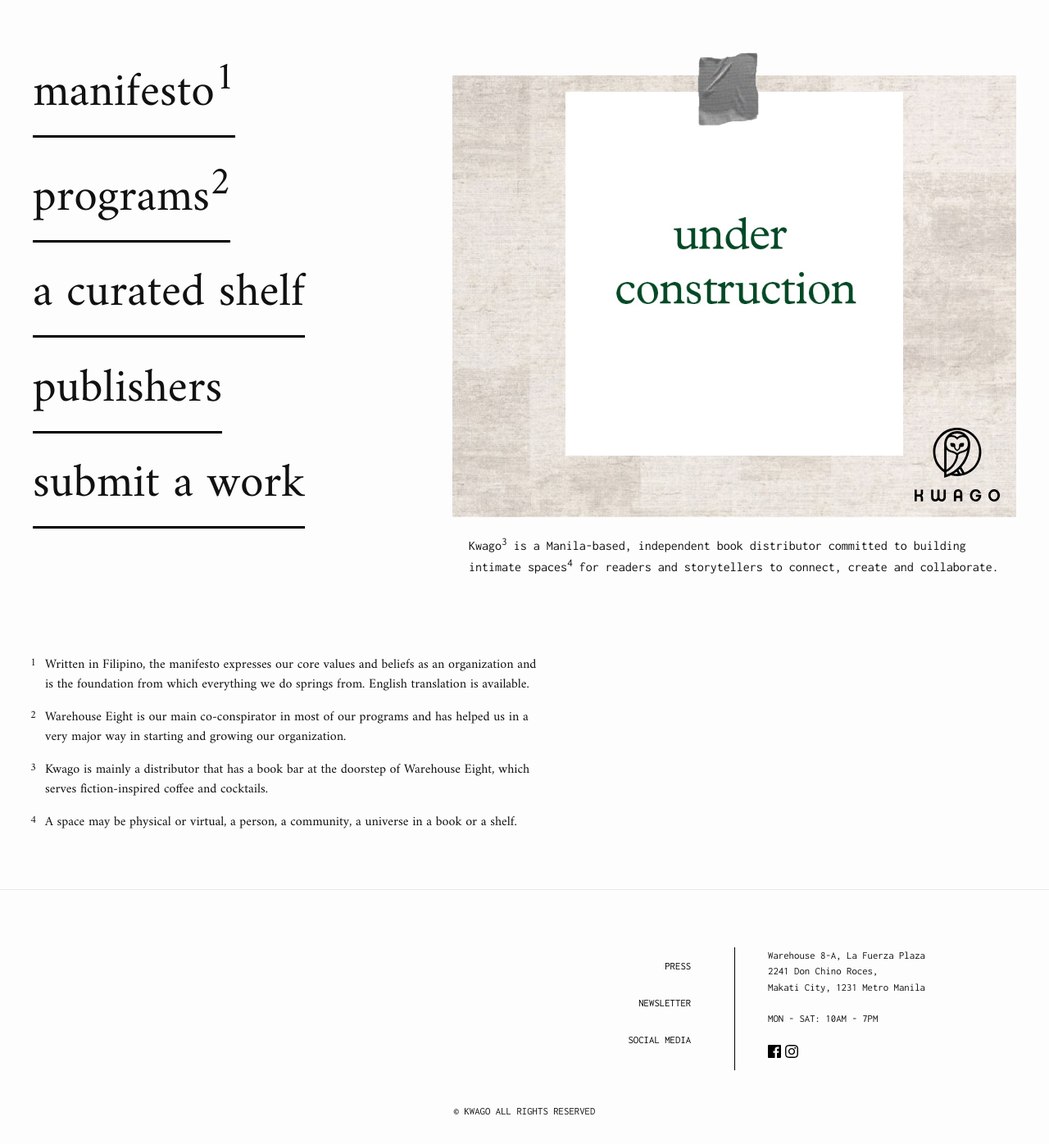
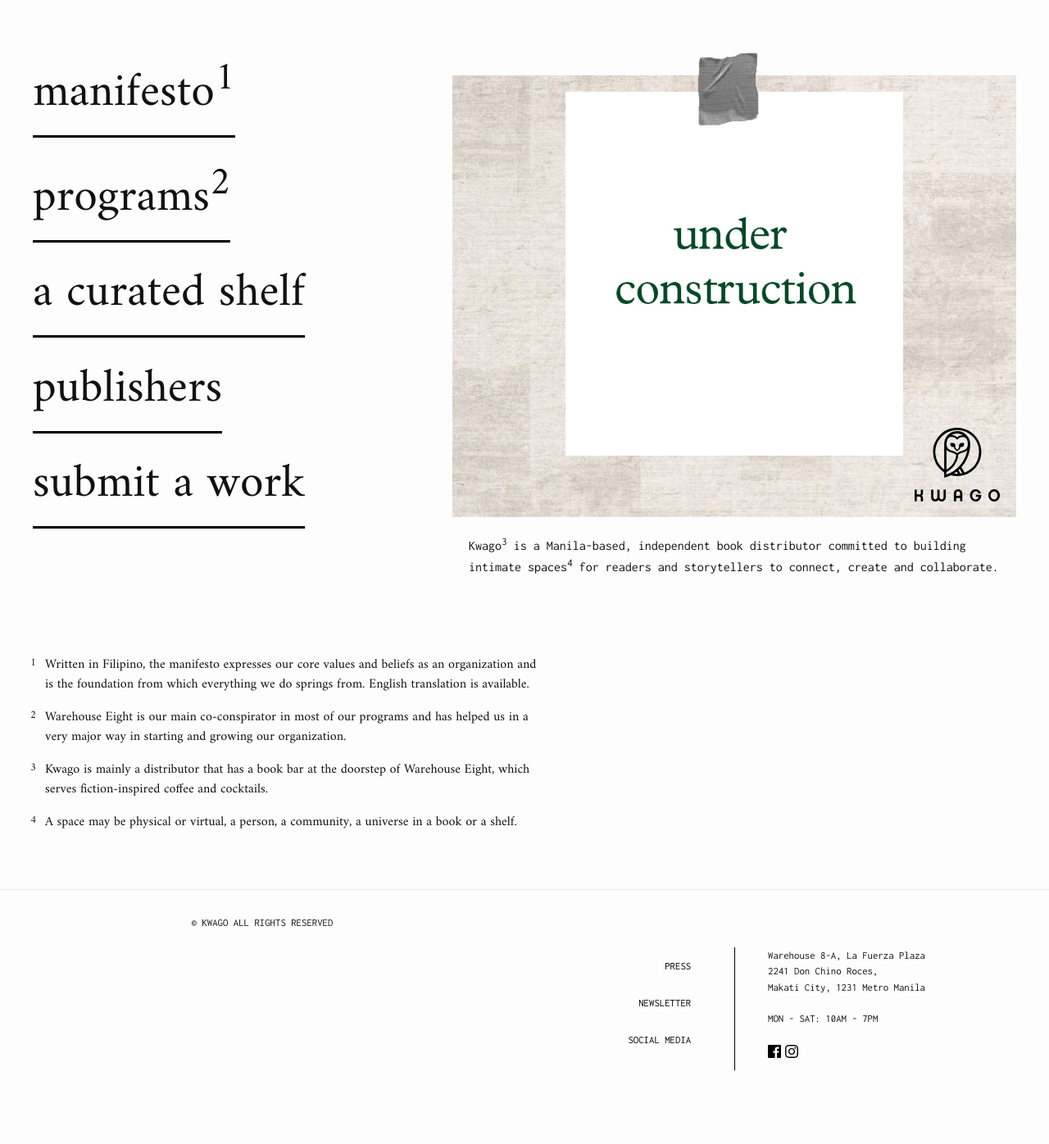
Before and after one commit to patsylala/kwago-siteleaf, a Jekyll site: the page built from index.md, in a window 1280 px wide. Shown: the whole page at 82% size. Built offline with Jekyll 4.4.1, drawn with Linux system fonts in a browser that asks for light colours.

Commit message:
more styling for mobile

```diff
--- a/_sass/minima/_layout.scss
+++ b/_sass/minima/_layout.scss
@@ -101,6 +101,10 @@
     input ~ .trigger {
       clear: both;
       display: none;
+    }
+
+    .trigger {
+      margin: 40px 0px;
     }
 
     input:checked ~ .trigger {
@@ -374,9 +378,16 @@
 }
 
 .copyright-wrapper {
+  width: 50%;
   text-align: center;
   font-size: .8em;
-  clear: both;
+  float: right;
+  @include media-query($on-palm) {
+    width: 100%;
+  }
+  @media screen and (max-width: 1024px ) and (min-width: 601px ) {
+    width: 500px;
+  }
 }
 
 .foot-notes {
--- a/css/main.css
+++ b/css/main.css
@@ -267,6 +267,8 @@
       .site-nav input ~ .trigger {
         clear: both;
         display: none; }
+      .site-nav .trigger {
+        margin: 40px 0px; }
       .site-nav input:checked ~ .trigger {
         display: block;
         padding-bottom: 5px; }
@@ -465,9 +467,16 @@
       width: 500px; } }
 
 .copyright-wrapper {
+  width: 50%;
   text-align: center;
   font-size: .8em;
-  clear: both; }
+  float: right; }
+  @media screen and (max-width: 600px) {
+    .copyright-wrapper {
+      width: 100%; } }
+  @media screen and (max-width: 1024px) and (min-width: 601px) {
+    .copyright-wrapper {
+      width: 500px; } }
 
 .foot-notes {
   margin: 40px 0 40px 0;
```
Also changed, not shown: 3 other files.
